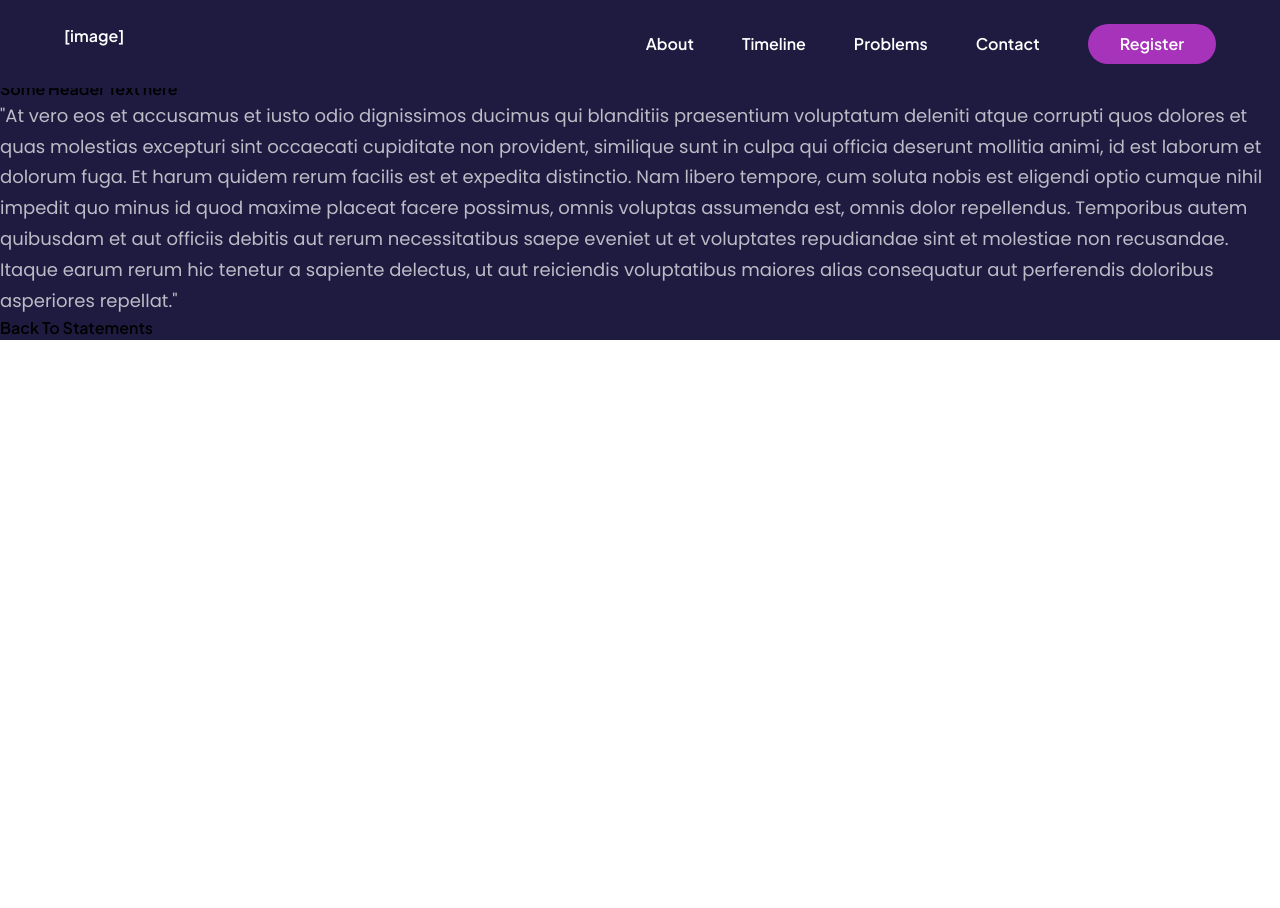
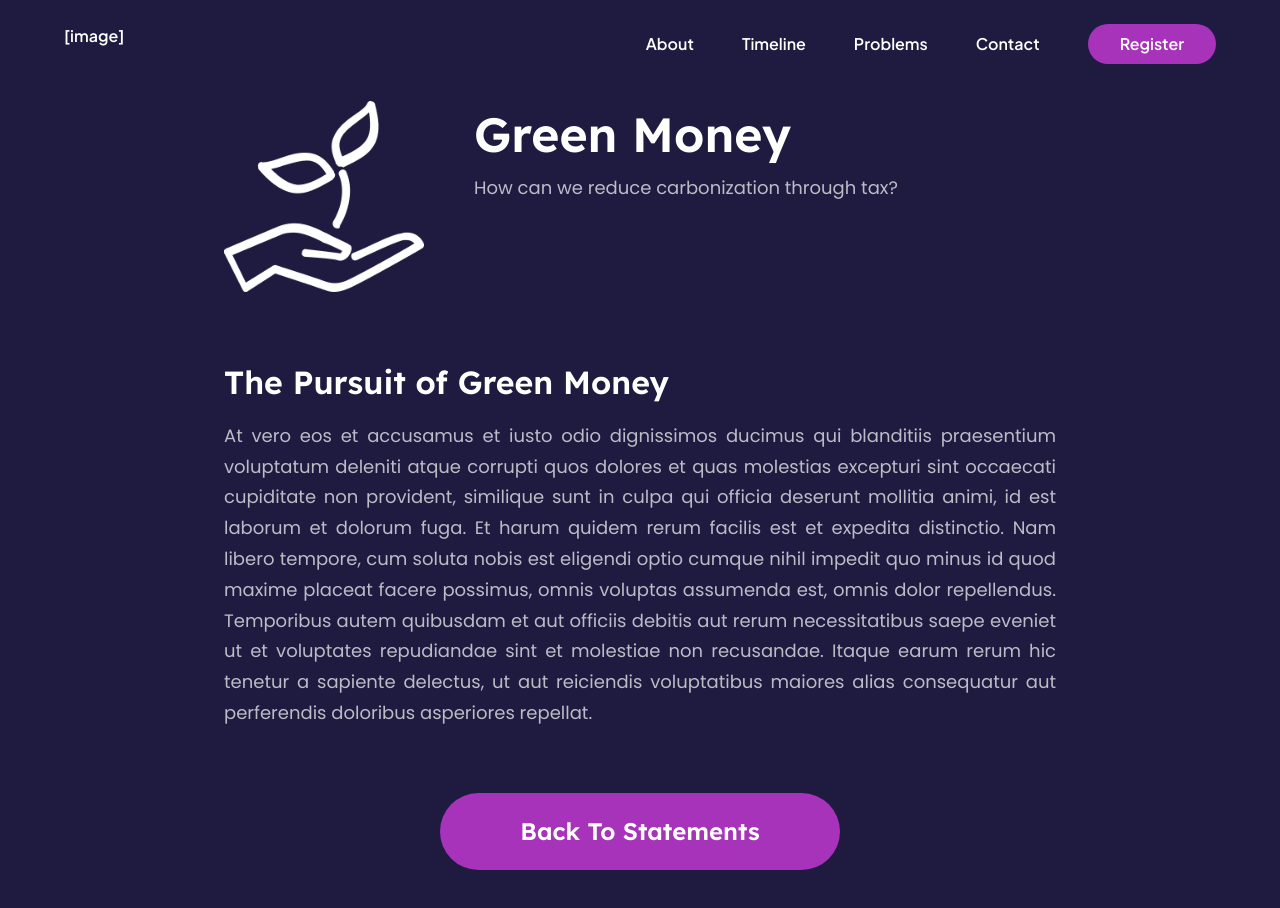
Before and after one commit to groundzero2023/groundzero-website, a React (Vite) app in the folder groundzero/: page /problems/1 in a window 1280 px wide. Shown: the top 908 px of the page. Before the commit the page ends 800 px from the top, so only its background shows below. Built offline with nearby package versions, Linux system fonts and the light colour scheme.

Commit message:
Add Statement Details Page

```diff
--- a/groundzero/src/assets/index.jsx
+++ b/groundzero/src/assets/index.jsx
@@ -22,6 +22,7 @@ import pastEvent1 from "./pastEvent1.jpg";
 import pastEvent2 from "./pastEvent2.jpg";
 import pastEvent3 from "./pastEvent3.jpg";
 import pastEvent4 from "./pastEvent4.jpg";
+import sampleIcon from "./sample-icon.png";
 import sginnovate from "./sginnovate.png";
 import startupBuddy from "./startupBuddy.png";
 import twitter from "./twitter.svg";
@@ -46,6 +47,7 @@ export {
   pastEvent2,
   pastEvent3,
   pastEvent4,
+  sampleIcon,
   sginnovate,
   startupBuddy,
   twitter,
--- a/groundzero/src/components/problem-statement-components/StatementDetails.jsx
+++ b/groundzero/src/components/problem-statement-components/StatementDetails.jsx
@@ -7,38 +7,50 @@ import styles from "../../style";
 const StatementDetails = () => {
   const [data, setData] = useState({});
 
-  const {id} = useParams();
+  const { id } = useParams();
 
   useEffect(() => {
     var problem = problems.filter(function (problem) {
       return problem.id == id;
-    })
+    });
     if (problem) {
-      setData(problem[0])
+      setData(problem[0]);
     }
   }, []);
 
   if (data) {
     return (
-      <div className="bg-purple">
+      <div className="bg-purple w-full overflow-hidden">
         <NavigationBar />
-        <div>
+        <div className={`bg-primary ${styles.paddingX} ${styles.flexStart}`}>
+          <div className={`${styles.boxWidth}`}>
+            <div className="grid place-items-center text-white xs:px-16 lg:px-40">
             <div className="statement-top-segment">
-            <div className="statement-icon">{/* Image Icon Here */}</div>
+              <div className="statement-icon">
+                <img src={data.img}></img>
+              </div>
               <div className="statement-text-top">
                 <div className={`${styles.heading2}`}>{data.title}</div>
-              <div className={`${styles.paragraph}`}>{data.description}</div>
+                <div className={`${styles.paragraph}`}>{data.content}</div>
               </div>
             </div>
             <div className="statement-lower-segment">
-            <div className="statement-lower-header">Some Header Text here</div>
-            <div className={`${styles.paragraph}`}>
-            "At vero eos et accusamus et iusto odio dignissimos ducimus qui blanditiis praesentium voluptatum deleniti atque corrupti quos dolores et quas molestias excepturi sint occaecati cupiditate non provident, similique sunt in culpa qui officia deserunt mollitia animi, id est laborum et dolorum fuga. Et harum quidem rerum facilis est et expedita distinctio. Nam libero tempore, cum soluta nobis est eligendi optio cumque nihil impedit quo minus id quod maxime placeat facere possimus, omnis voluptas assumenda est, omnis dolor repellendus. Temporibus autem quibusdam et aut officiis debitis aut rerum necessitatibus saepe eveniet ut et voluptates repudiandae sint et molestiae non recusandae. Itaque earum rerum hic tenetur a sapiente delectus, ut aut reiciendis voluptatibus maiores alias consequatur aut perferendis doloribus asperiores repellat."
+              <div className={`${styles.heading4}`}>
+                {data.subheader1}
+              </div>
+              <div className={`${styles.paragraph} text-justify`}>
+                {data.details1}
               </div>
             </div>
             <Link to="/#problems">
-            <div className="statement-button">Back To Statements</div>
+              <div className="statement-button">
+                <div className={`${styles.heading5}`}>
+                  Back To Statements
+                </div>
+              </div>
             </Link>
+          </div>
+        </div>
         </div>
       </div>
     );
--- a/groundzero/src/constants/index.js
+++ b/groundzero/src/constants/index.js
@@ -23,6 +23,7 @@ import {
   pastEvent2,
   pastEvent3,
   pastEvent4,
+  sampleIcon,
   sginnovate,
   startupBuddy,
   twitter,
@@ -74,21 +75,28 @@ export const problems = [
     content: "How can we reduce carbonization through tax?",
     category: "Environment",
     title: "Green Money",
-    img: groundzero,
+    description: "Green Money to save the earth",
+    img: sampleIcon,
+    subheader1: "The Pursuit of Green Money",
+    details1: "At vero eos et accusamus et iusto odio dignissimos ducimus qui blanditiis praesentium voluptatum deleniti atque corrupti quos dolores et quas molestias excepturi sint occaecati cupiditate non provident, similique sunt in culpa qui officia deserunt mollitia animi, id est laborum et dolorum fuga. Et harum quidem rerum facilis est et expedita distinctio. Nam libero tempore, cum soluta nobis est eligendi optio cumque nihil impedit quo minus id quod maxime placeat facere possimus, omnis voluptas assumenda est, omnis dolor repellendus. Temporibus autem quibusdam et aut officiis debitis aut rerum necessitatibus saepe eveniet ut et voluptates repudiandae sint et molestiae non recusandae. Itaque earum rerum hic tenetur a sapiente delectus, ut aut reiciendis voluptatibus maiores alias consequatur aut perferendis doloribus asperiores repellat.",
   },
   {
     id: 2,
     content: "Something cool that tech cannot do.",
     category: "Education",
     title: "New Education",
-    img: groundzero,
+    img: sampleIcon,
+    subheader1: "The Pursuit of Better Education",
+    details1: "At vero eos et accusamus et iusto odio dignissimos ducimus qui blanditiis praesentium voluptatum deleniti atque corrupti quos dolores et quas molestias excepturi sint occaecati cupiditate non provident, similique sunt in culpa qui officia deserunt mollitia animi, id est laborum et dolorum fuga. Et harum quidem rerum facilis est et expedita distinctio. Nam libero tempore, cum soluta nobis est eligendi optio cumque nihil impedit quo minus id quod maxime placeat facere possimus, omnis voluptas assumenda est, omnis dolor repellendus. Temporibus autem quibusdam et aut officiis debitis aut rerum necessitatibus saepe eveniet ut et voluptates repudiandae sint et molestiae non recusandae. Itaque earum rerum hic tenetur a sapiente delectus, ut aut reiciendis voluptatibus maiores alias consequatur aut perferendis doloribus asperiores repellat.",
   },
   {
     id: 3,
     content: "Elevate the poor using tech. Any idea?",
     category: "Technology",
     title: "Disruptive Income Equality",
-    img: groundzero,
+    img: sampleIcon,
+    subheader1: "The Challenge of Reducing Income Gap",
+    details1: "At vero eos et accusamus et iusto odio dignissimos ducimus qui blanditiis praesentium voluptatum deleniti atque corrupti quos dolores et quas molestias excepturi sint occaecati cupiditate non provident, similique sunt in culpa qui officia deserunt mollitia animi, id est laborum et dolorum fuga. Et harum quidem rerum facilis est et expedita distinctio. Nam libero tempore, cum soluta nobis est eligendi optio cumque nihil impedit quo minus id quod maxime placeat facere possimus, omnis voluptas assumenda est, omnis dolor repellendus. Temporibus autem quibusdam et aut officiis debitis aut rerum necessitatibus saepe eveniet ut et voluptates repudiandae sint et molestiae non recusandae. Itaque earum rerum hic tenetur a sapiente delectus, ut aut reiciendis voluptatibus maiores alias consequatur aut perferendis doloribus asperiores repellat.",
   },
 ];
 
--- a/groundzero/src/index.css
+++ b/groundzero/src/index.css
@@ -271,6 +271,8 @@ This file contains styling customization for fonts and colors.
   transition: all 0.5s cubic-bezier(1, 0, 1, 0);
 }
 
+/* PAST EVENTS */
+
 .past-event-container {
   position: relative;
   text-align: center;
@@ -293,3 +295,48 @@ This file contains styling customization for fonts and colors.
 .past-event-image {
   border-radius: 30px;
 }
+
+/* STATEMENT DETAILS */
+
+.statement-top-segment {
+  margin-top: 6rem;
+  width: 100%;
+  display: grid;
+  grid-template-columns: 200px 1fr;
+  grid-gap: 50px;
+}
+
+.statement-lower-segment {
+  margin-top: 3rem;
+}
+
+.statement-icon {
+  /* grid-column: 1 / 2; */
+}
+
+.statement-text-top {
+  /* grid-column: 2 / 5; */
+  /* padding: 0 20px; */
+}
+
+.statement-button {
+  margin: 4rem 0;
+  background-color: #a733bb;
+  align-items: center;
+  justify-content: center;
+  display: inline-flex;
+  padding: 0rem 5rem;
+  border-radius: 45px;
+}
+
+.statement-button a {
+  color: white;
+  width: inherit;
+  height: 90%;
+  align-items: center;
+  display: inline-flex;
+  padding-left: 1.5rem;
+  padding-right: 1.5rem;
+  border-radius: 30px;
+  font-weight: 600;
+}
--- a/groundzero/src/style.js
+++ b/groundzero/src/style.js
@@ -8,6 +8,7 @@ const styles = {
     heading2: "font-lexendDeca font-semibold xs:text-[48px] text-[40px] text-white xs:leading-[76.8px] leading-[66.8px] w-full",
     heading3: "font-lexendDeca font-semibold xs:text-[40px] text-[32px] text-white xs:leading-[76.8px] leading-[66.8px] w-full",
     heading4: "font-lexendDeca font-semibold xs:text-[32px] text-[24px] text-white xs:leading-[76.8px] leading-[66.8px] w-full",
+    heading5: "font-lexendDeca font-semibold xs:text-[24px] text-[16px] text-white xs:leading-[76.8px] leading-[66.8px] w-full",
     paragraph: "font-poppins font-normal text-dimWhite text-[18px] leading-[30.8px]",
 
     flexCenter: "flex justify-center items-center",
```
Also changed, not shown: groundzero/src/assets/sample-icon.png (added). Lines whose indentation alone changed are shown as unchanged.
